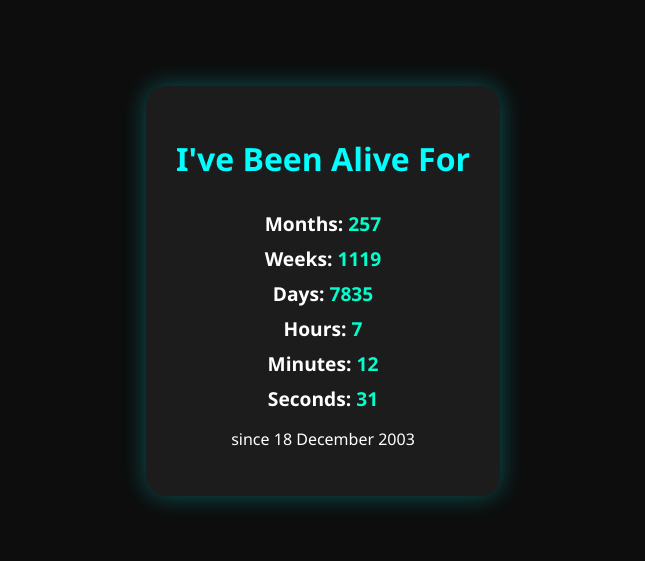
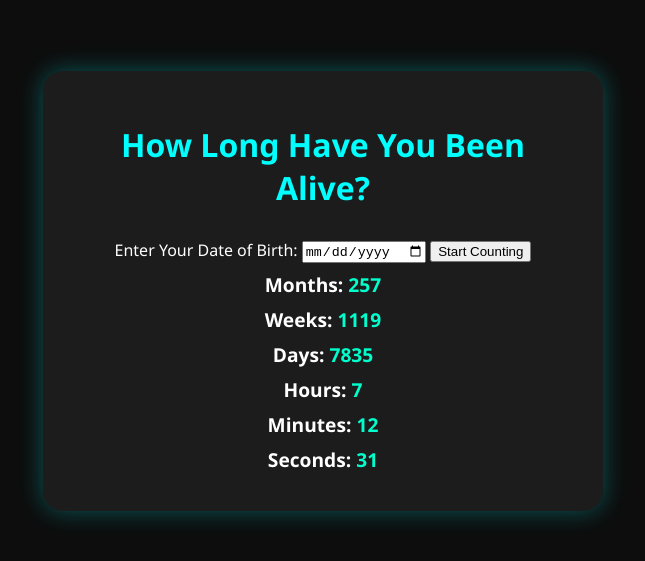
Before and after one commit to zrixxh/Days, a plain HTML site: page index.html in a window 1280 px wide. Shown: the part 109-670 px from the top of the page, without its empty margins (317-962 px from the left). Drawn offline with Linux system fonts and the light colour scheme.

Commit message:
Update index.html

```diff
--- a/index.html
+++ b/index.html
@@ -3,22 +3,28 @@
 <head>
   <meta charset="UTF-8" />
   <meta name="viewport" content="width=device-width, initial-scale=1.0"/>
-  <title>Time I've Been Alive</title>
+  <title>How Long Have You Been Alive?</title>
   <link href="style.css" rel="stylesheet">
 </head>
 <body>
   <div class="container">
-    <h1>I've Been Alive For</h1>
-    <div id="live-time">
-      <p><strong>Months:</strong> <span id="months">Loading...</span></p>
+    <h1>How Long Have You Been Alive?</h1>
+
+    <label for="dob">Enter Your Date of Birth:</label>
+    <input type="date" id="dob" />
+
+    <button onclick="startTimer()">Start Counting</button>
+
+    <div id="live-time" class="hidden">
+      <p><strong>Months:</strong> <span id="months"></span></p>
       <p><strong>Weeks:</strong> <span id="weeks"></span></p>
       <p><strong>Days:</strong> <span id="days"></span></p>
       <p><strong>Hours:</strong> <span id="hours"></span></p>
       <p><strong>Minutes:</strong> <span id="minutes"></span></p>
       <p><strong>Seconds:</strong> <span id="seconds"></span></p>
     </div>
-    <p>since 18 December 2003</p>
   </div>
+
   <script src="script.js"></script>
 </body>
 </html>
```
